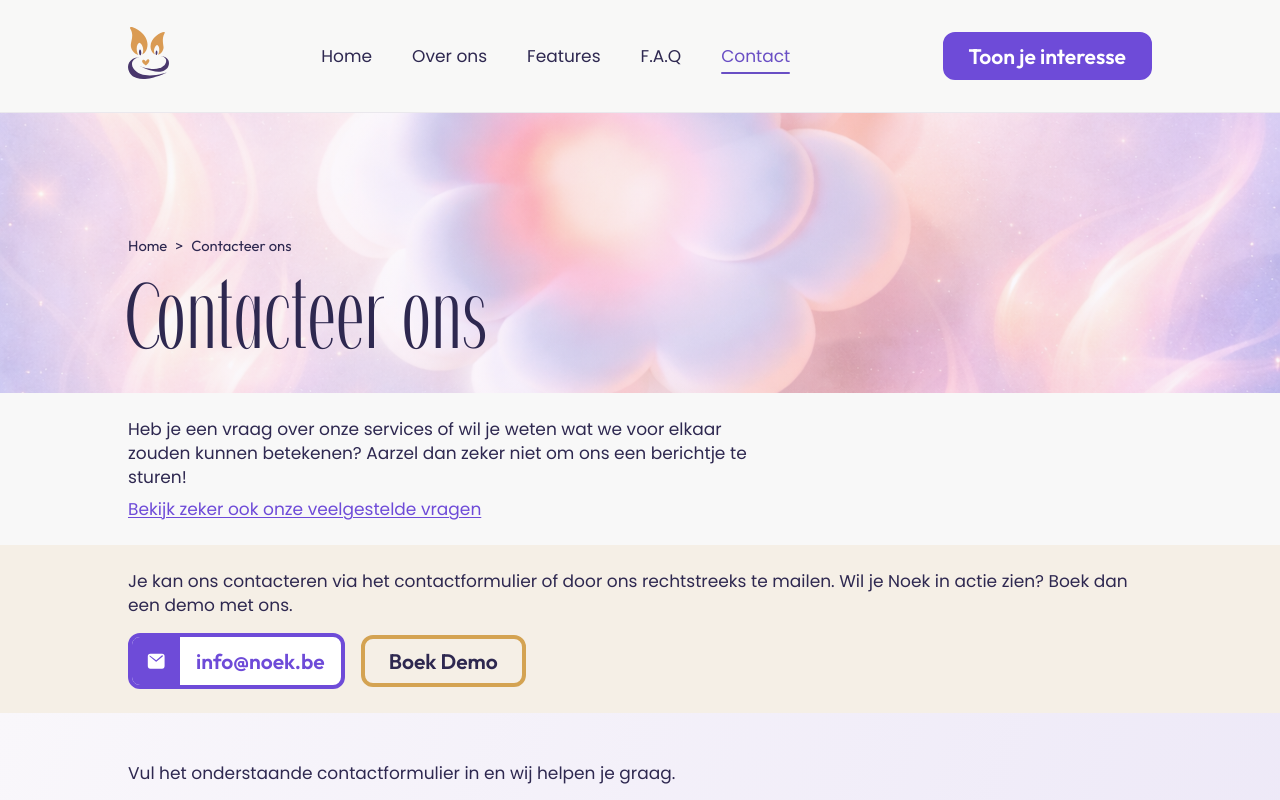
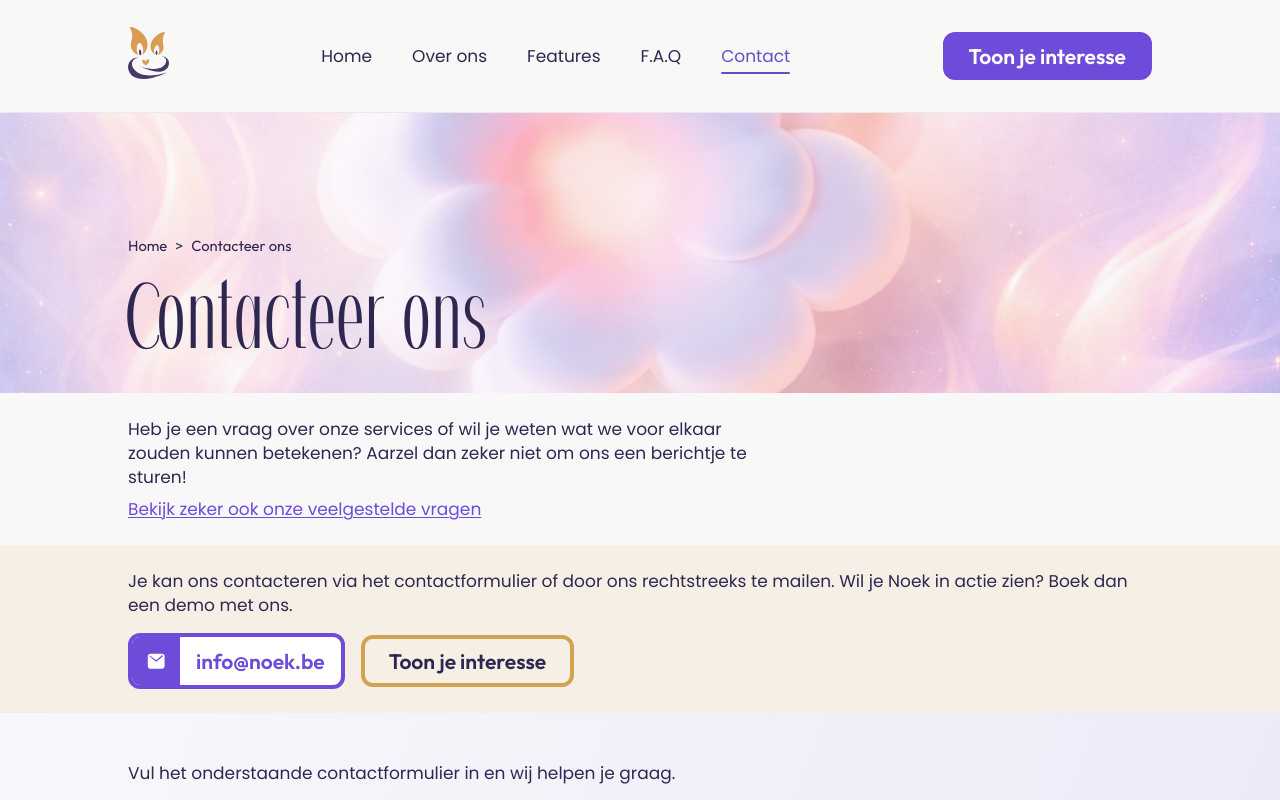
Before and after one commit to devosdevelops/Noekmemorial.be, a Vue app: page /contact in a window 1280 px wide. Shown: the top 800 px of the page. Built offline with nearby package versions, Linux system fonts and the light colour scheme.

Commit message:
fix: interest cta on contact page

```diff
--- a/src/pages/contact-page.vue
+++ b/src/pages/contact-page.vue
@@ -51,7 +51,7 @@
             <span class="email-text">info@noek.be</span>
           </a>
 
-          <base-button href="/over-ons" label="Boek Demo" variant="outline" class="hero-read-more" block-mobile />
+          <base-button href="/toon-je-interesse" label="Toon je interesse" variant="outline" class="hero-read-more" block-mobile />
         </div>
       </div>
     </section>
```
